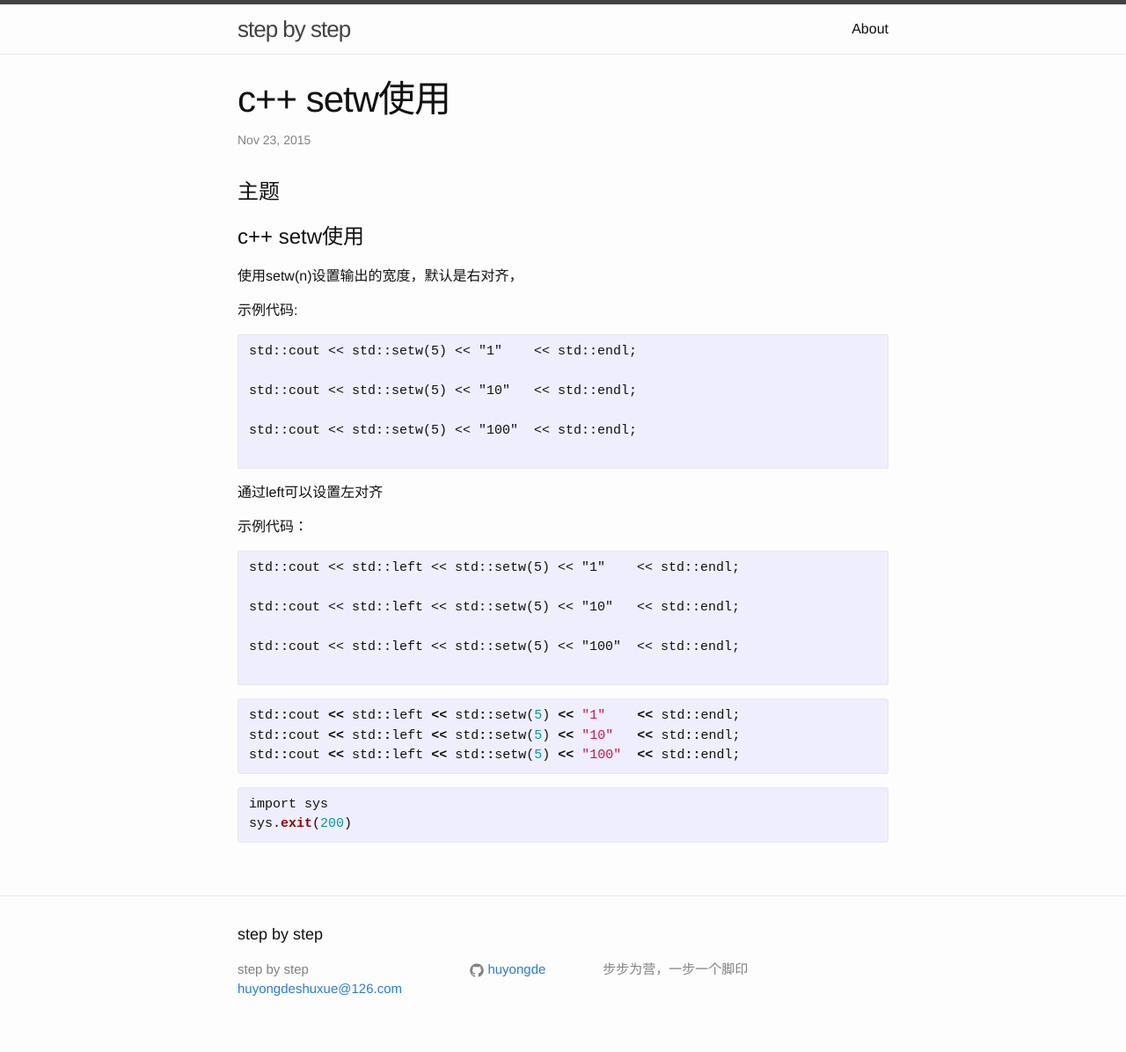
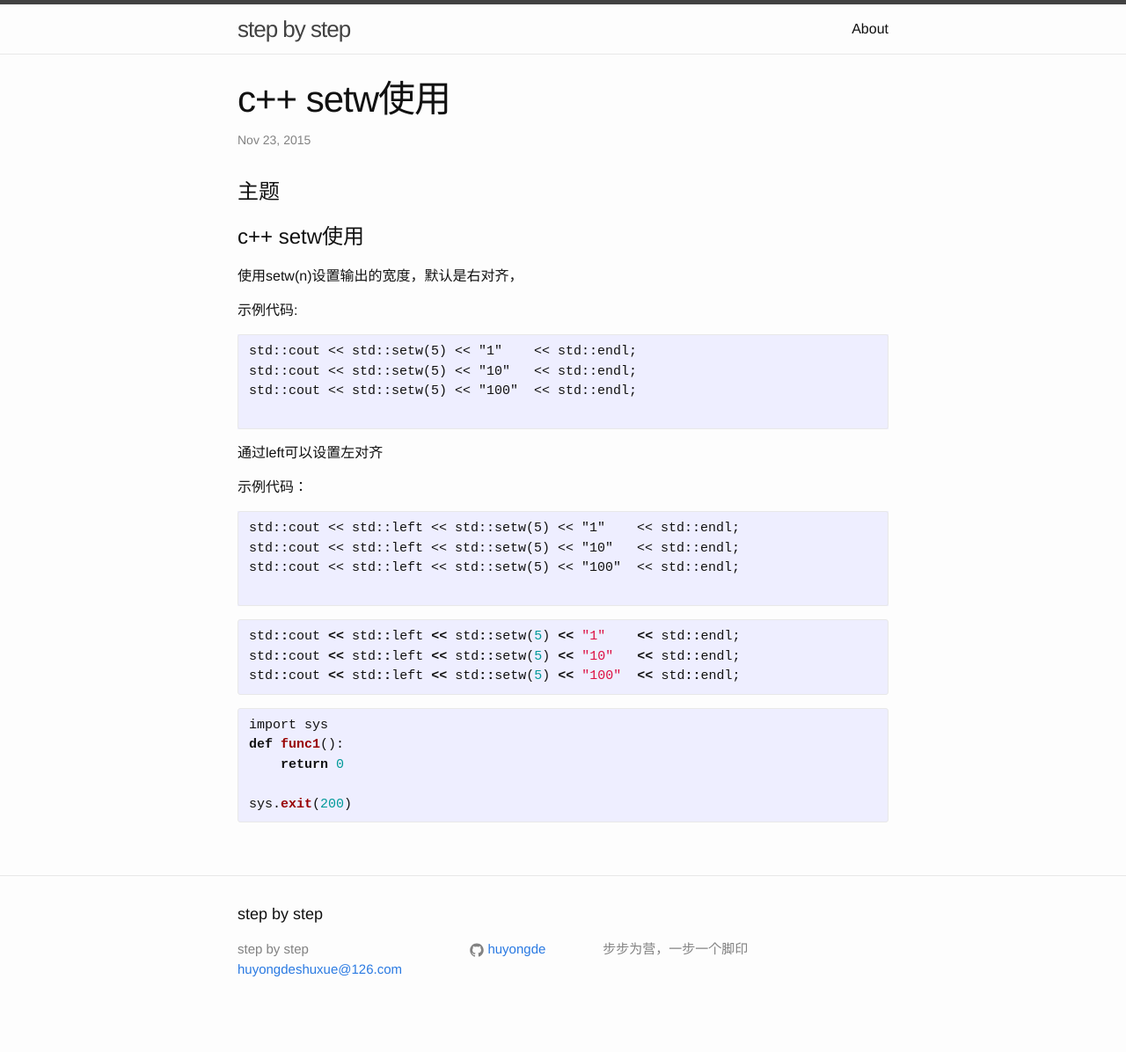
Before and after one commit to huyongde/huyongde.github.io, a Jekyll site: the page built from _posts/2015-11-23-cout-setw.md, in a window 1280 px wide. Shown: the whole page at 88% size. Built offline with Jekyll 4.4.1, drawn with Linux system fonts in a browser that asks for light colours; Markdown is read by kramdown in place of the engine named in the settings; after the commit the page ends 1173 px from its top, so only the background shows below that.

Commit message:
learn highlight

````diff
--- a/_posts/2015-11-23-cout-setw.md
+++ b/_posts/2015-11-23-cout-setw.md
@@ -13,9 +13,7 @@ title: c++ setw使用
 
 ```
 std::cout << std::setw(5) << "1"    << std::endl;
-
 std::cout << std::setw(5) << "10"   << std::endl;
-
 std::cout << std::setw(5) << "100"  << std::endl;
 
 ```
@@ -26,9 +24,7 @@ std::cout << std::setw(5) << "100"  << std::endl;
 
 ```
 std::cout << std::left << std::setw(5) << "1"    << std::endl;
-
 std::cout << std::left << std::setw(5) << "10"   << std::endl;
-
 std::cout << std::left << std::setw(5) << "100"  << std::endl;
 
 ```
@@ -42,6 +38,10 @@ std::cout << std::left << std::setw(5) << "100"  << std::endl;
 {% highlight python %}
 
 import sys
+def func1():
+    return 0
+
 sys.exit(200)
 
+
 {% endhighlight %}
````
